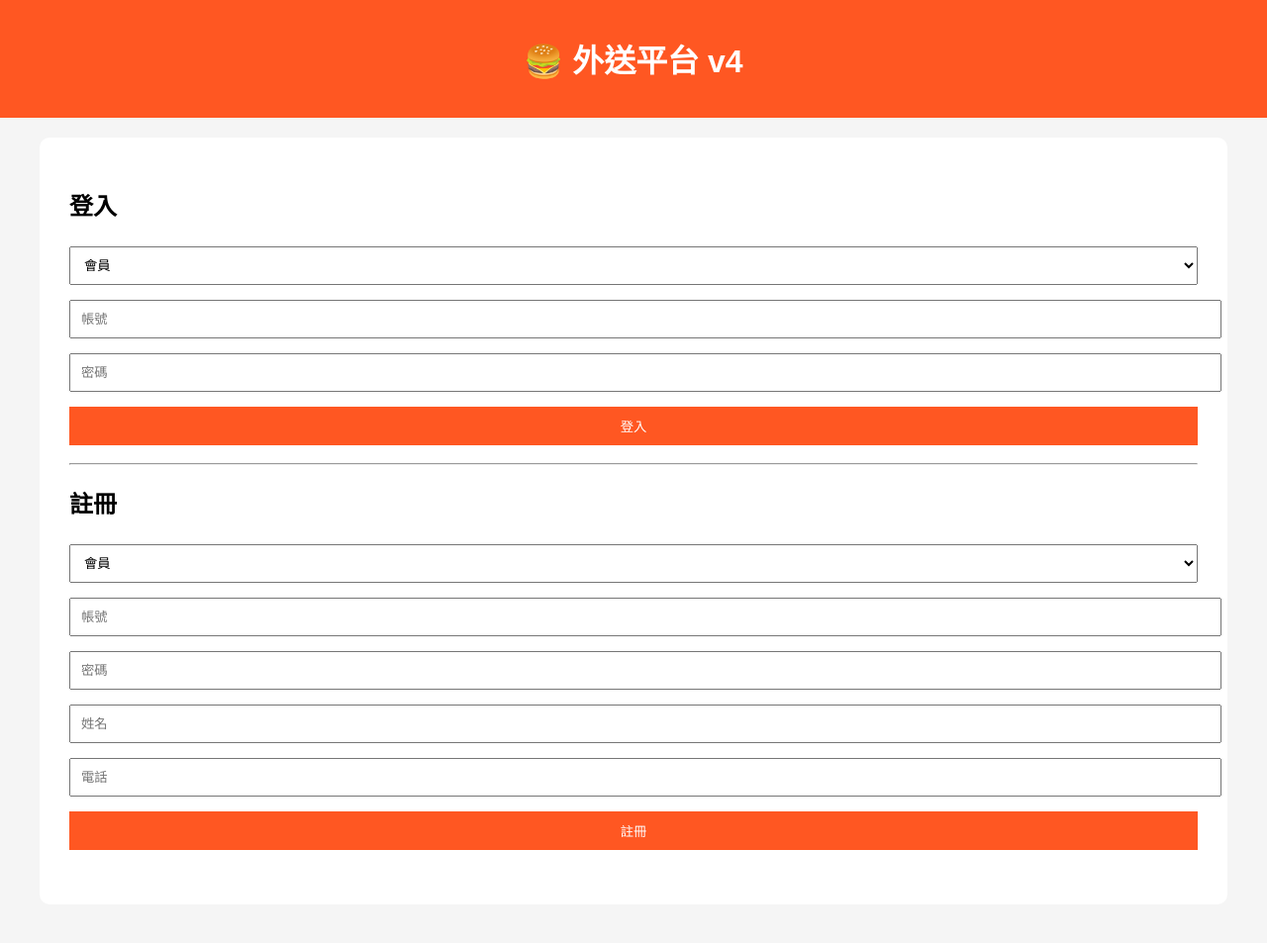
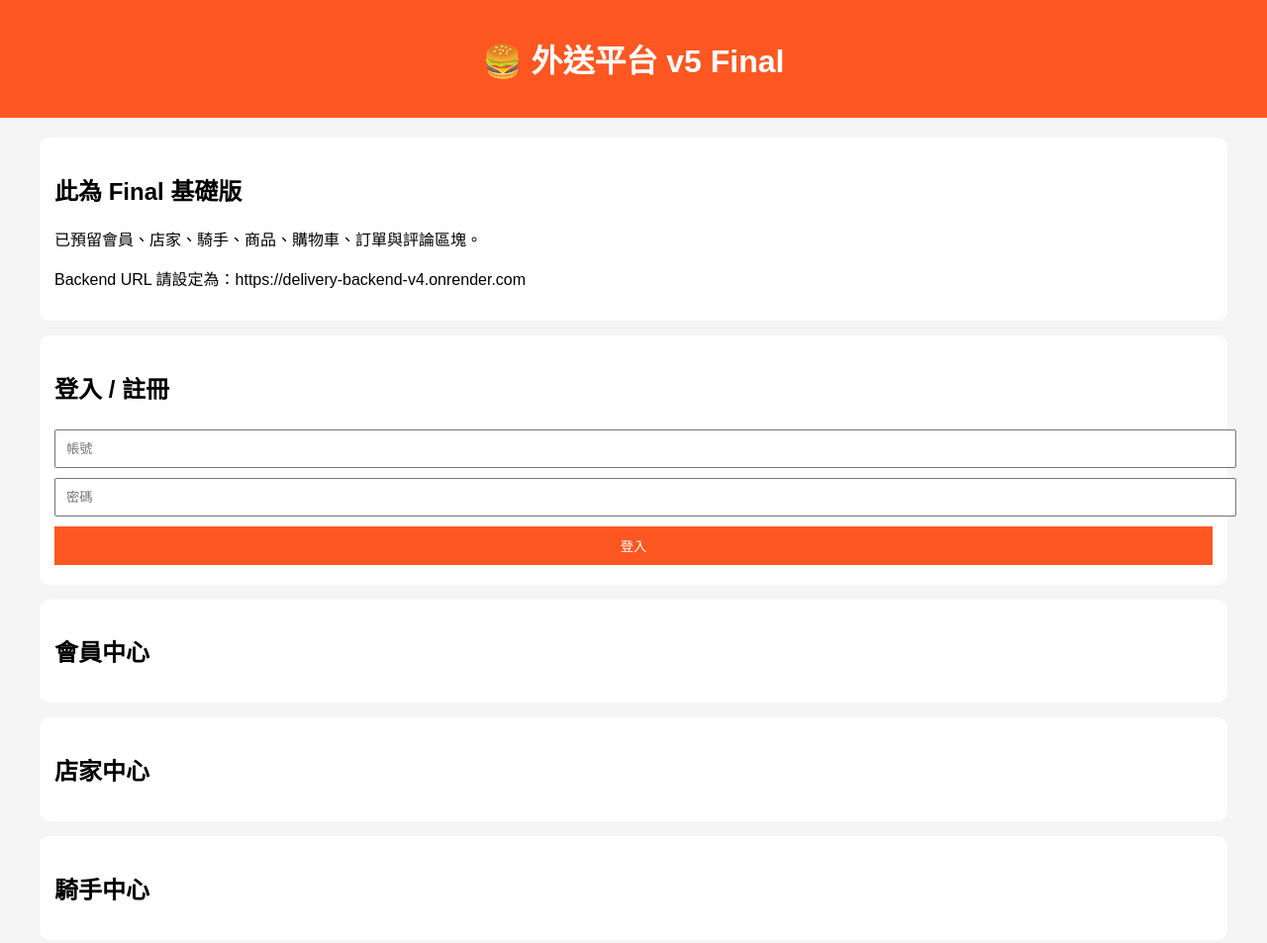
Before and after one commit to B11356048/delivery-frontend-v4, a plain HTML site: page index.html in a window 1280 px wide. Shown: the whole page at 99% size. Drawn offline with Linux system fonts and the light colour scheme.

Commit message:
Update index.html

```diff
--- a/index.html
+++ b/index.html
@@ -3,329 +3,46 @@
 <head>
 <meta charset="UTF-8">
 <meta name="viewport" content="width=device-width, initial-scale=1.0">
-<title>外送平台 v4</title>
-
+<title>Delivery Platform v5 Final</title>
 <style>
-
-body{
-    font-family:Arial;
-    margin:0;
-    background:#f5f5f5;
-}
-
-header{
-    background:#ff5722;
-    color:white;
-    padding:15px;
-    text-align:center;
-}
-
-.container{
-    max-width:1200px;
-    margin:auto;
-    padding:20px;
-}
-
-.card{
-    background:white;
-    padding:15px;
-    margin-bottom:15px;
-    border-radius:10px;
-}
-
-input,
-select,
-button{
-    width:100%;
-    padding:10px;
-    margin-top:5px;
-    margin-bottom:10px;
-}
-
-button{
-    background:#ff5722;
-    color:white;
-    border:none;
-    cursor:pointer;
-}
-
-button:hover{
-    opacity:0.9;
-}
-
-.hidden{
-    display:none;
-}
-
+body{font-family:Arial;margin:0;background:#f5f5f5}
+header{background:#ff5722;color:#fff;padding:15px;text-align:center}
+.container{max-width:1200px;margin:auto;padding:20px}
+.card{background:#fff;padding:15px;border-radius:10px;margin-bottom:15px}
+.hidden{display:none}
+input,select,textarea,button{width:100%;padding:10px;margin:5px 0}
+button{background:#ff5722;color:white;border:none}
+.grid{display:grid;grid-template-columns:repeat(auto-fill,minmax(250px,1fr));gap:15px}
 </style>
-
 </head>
 <body>
-
-<header>
-<h1>🍔 外送平台 v4</h1>
-</header>
-
+<header><h1>🍔 外送平台 v5 Final</h1></header>
 <div class="container">
-
 <div class="card">
-
-<div class="card">
-
-<h2>登入</h2>
-
-<select id="login-role">
-
-<option value="customer">
-會員
-</option>
-
-<option value="merchant">
-店家
-</option>
-
-<option value="rider">
-騎手
-</option>
-
-</select>
-
-<input
-id="login-username"
-placeholder="帳號">
-
-<input
-type="password"
-id="login-password"
-placeholder="密碼">
-
-<button onclick="login()">
-登入
-</button>
-
-<hr>
-
-<h2>註冊</h2>
-
-<select id="register-role">
-
-<option value="customer">
-會員
-</option>
-
-<option value="merchant">
-店家
-</option>
-
-<option value="rider">
-騎手
-</option>
-
-</select>
-
-<input
-id="reg-username"
-placeholder="帳號">
-
-<input
-type="password"
-id="reg-password"
-placeholder="密碼">
-
-<input
-id="reg-name"
-placeholder="姓名">
-
-<input
-id="reg-phone"
-placeholder="電話">
-
-<button onclick="registerUser()">
-註冊
-</button>
-
+<h2>此為 Final 基礎版</h2>
+<p>已預留會員、店家、騎手、商品、購物車、訂單與評論區塊。</p>
+<p>Backend URL 請設定為：https://delivery-backend-v4.onrender.com</p>
 </div>
 
-<div
-id="menu-section"
-class="hidden">
+<div id="auth" class="card">
+<h2>登入 / 註冊</h2>
+<input placeholder="帳號">
+<input type="password" placeholder="密碼">
+<button>登入</button>
+</div>
 
-<h2>商品列表</h2>
+<div id="customer" class="card">
+<h2>會員中心</h2>
+<div class="grid" id="foods"></div>
+</div>
 
-<div id="foods"></div>
+<div id="merchant" class="card">
+<h2>店家中心</h2>
+</div>
 
+<div id="rider" class="card">
+<h2>騎手中心</h2>
 </div>
-<script>
-
-const backendUrl =
-"https://delivery-backend-v4.onrender.com";
-
-async function registerUser(){
-
-    const body = {
-
-        role:
-        document.getElementById(
-        "register-role"
-        ).value,
-
-        username:
-        document.getElementById(
-        "reg-username"
-        ).value,
-
-        password:
-        document.getElementById(
-        "reg-password"
-        ).value,
-
-        name:
-        document.getElementById(
-        "reg-name"
-        ).value,
-
-        phone:
-        document.getElementById(
-        "reg-phone"
-        ).value
-
-    };
-
-    const res =
-    await fetch(
-        backendUrl+
-        "/api/register",
-        {
-            method:"POST",
-            headers:{
-                "Content-Type":
-                "application/json"
-            },
-            body:JSON.stringify(
-                body
-            )
-        }
-    );
-
-    const data =
-    await res.json();
-
-    alert(data.message);
-
-}
-
-async function login(){
-
-    const res =
-    await fetch(
-        backendUrl+
-        "/api/login",
-        {
-            method:"POST",
-            headers:{
-                "Content-Type":
-                "application/json"
-            },
-            body:JSON.stringify({
-
-                username:
-                document.getElementById(
-                "login-username"
-                ).value,
-
-                password:
-                document.getElementById(
-                "login-password"
-                ).value
-
-            })
-        }
-    );
-
-    const data =
-    await res.json();
-
-    if(data.success){
-
-        alert("登入成功");
-
-        document
-        .getElementById(
-        "menu-section"
-        )
-        .classList
-        .remove(
-            "hidden"
-        );
-
-        loadFoods();
-
-    }
-    else{
-
-        alert(
-            data.message
-        );
-
-    }
-
-}
-
-async function loadFoods(){
-
-    const res =
-    await fetch(
-        backendUrl+
-        "/api/foods"
-    );
-
-    const data =
-    await res.json();
-
-    let html = "";
-
-    data.data.forEach(food=>{
-
-        const avg =
-        (
-            food.ratingSum /
-            food.ratingCount
-        ).toFixed(1);
-
-        html += `
-        <div class="card">
-
-        <h3>${food.name}</h3>
-
-        <p>
-        $${food.price}
-        </p>
-
-        <p>
-        庫存：
-        ${food.stock}
-        </p>
-
-        <p>
-        ⭐${avg}
-        (${food.ratingCount}人)
-        </p>
-
-        </div>
-        `;
-
-    });
-
-    document
-    .getElementById(
-    "foods"
-    )
-    .innerHTML =
-    html;
-
-}
-
-</script>
-
+</div>
 </body>
 </html>
```
